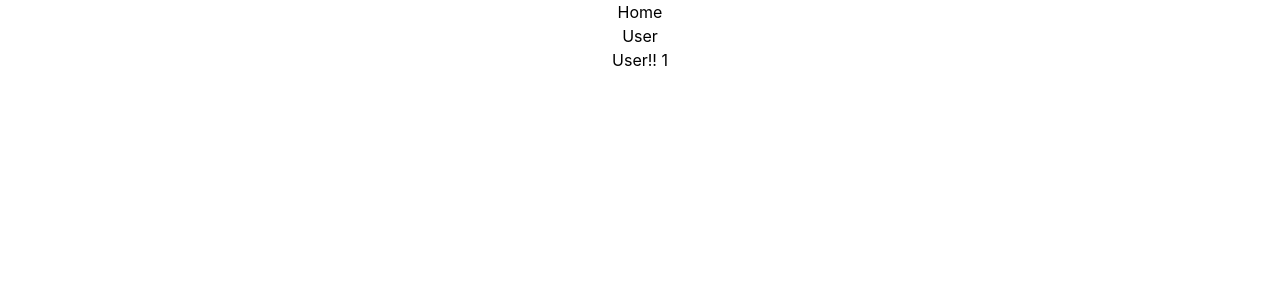
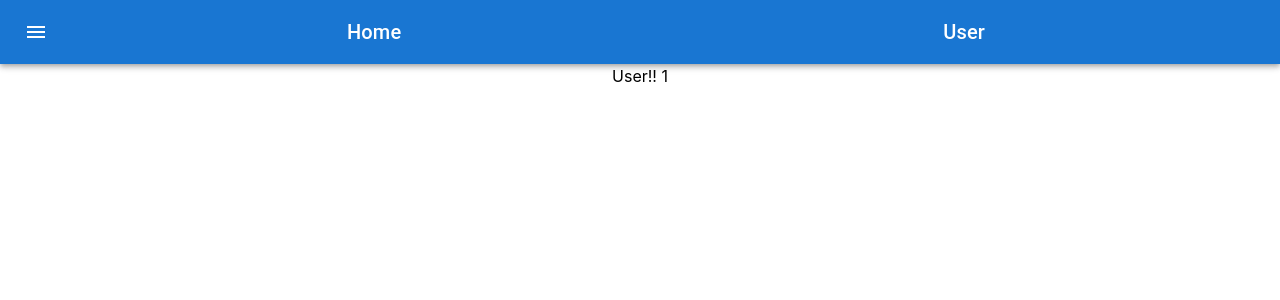
Before and after one commit to egesua/connect-hub, a React (Create React App) app: page /users/1 in a window 1280 px wide. Shown: the top 300 px of the page. Built offline with nearby package versions, Linux system fonts and the light colour scheme.

Commit message:
navbar added, some styling...

```diff
--- a/src/components/Home/Home.js
+++ b/src/components/Home/Home.js
@@ -2,6 +2,7 @@ import React from "react";
 import Post from "../Post/Post";
 
 import { useState, useEffect } from "react";
+import { Container } from "@mui/material";
 
 function Home() {
   const [error, setError] = useState(null);
@@ -29,11 +30,14 @@ function Home() {
     return <div> Loading... </div>;
   } else {
     return (
-      <div className="flex justify-around flex-wrap">
+      <Container
+        fixed
+        className="flex flex-wrap justify-center items-center bg-slate-900 h-screen p-2"
+      >
         {postList.map((post) => (
           <Post title={post.title} text={post.text}></Post>
         ))}
-      </div>
+      </Container>
     );
   }
 }
--- a/src/components/Navbar/Navbar.js
+++ b/src/components/Navbar/Navbar.js
@@ -1,23 +1,41 @@
 import React from "react"
 import { Link } from "react-router-dom";
+import AppBar from '@mui/material/AppBar';
+import Box from '@mui/material/Box';
+import Toolbar from '@mui/material/Toolbar';
+import Typography from '@mui/material/Typography';
+import IconButton from '@mui/material/IconButton';
+import MenuIcon from '@mui/icons-material/Menu';
 
 function Navbar() {
 
     let userId = 1;
 
     return (
-        <div>
-            <ul>
-                <li>
-                    <Link to="/">Home</Link>
-                </li>
-                <li>
-                    <Link to={{pathname : '/users/' + userId}}> User</Link>
-                </li>
-            </ul>
-
-        </div>
-    )
+      <div >
+        <Box sx={{ flexGrow: 1, display: "flex", justifyContent: 'space between' }}>
+          <AppBar position="static">
+            <Toolbar>
+              <IconButton
+                size="large"
+                edge="start"
+                color="inherit"
+                aria-label="menu"
+                sx={{ mr: 2 }}
+              >
+                <MenuIcon />
+              </IconButton>
+              <Typography variant="h6" component="div" sx={{ flexGrow: 1 }}>
+                <Link to="/">Home</Link>
+              </Typography>
+              <Typography variant="h6" component="div" sx={{ flexGrow: 1 }}>
+              <Link to={{ pathname: "/users/" + userId }}>User</Link>
+              </Typography>
+            </Toolbar>
+          </AppBar>
+        </Box>
+      </div>
+    );
 
 }
 
--- a/src/components/Post/Post.js
+++ b/src/components/Post/Post.js
@@ -36,8 +36,9 @@ function Post(props) {
   };
 
   return (
-    <div className="border-2 border-black border-solid">
-      <Card sx={{ maxWidth: 345 }}>
+    <div className='flex justify-center flex-wrap'>
+      <div className='m-4 max-w-md sm:max-w-lg md:max-w-xl lg:max-w-2xl xl:max-w-3xl flex-grow'>
+      <Card sx={{ maxWidth: 800 }}>
       <CardHeader
         avatar={
           <Avatar sx={{ bgcolor: red[500] }} aria-label="recipe">
@@ -50,7 +51,6 @@ function Post(props) {
           </IconButton>
         }
         title={title}
-        subheader="September 14, 2016"
       />
       <CardContent>
         <Typography variant="body2" color="text.secondary">
@@ -60,9 +60,6 @@ function Post(props) {
       <CardActions disableSpacing>
         <IconButton aria-label="add to favorites">
           <FavoriteIcon />
-        </IconButton>
-        <IconButton aria-label="share">
-          <ShareIcon />
         </IconButton>
         <ExpandMore
           expand={expanded}
@@ -79,9 +76,8 @@ function Post(props) {
         </CardContent>
       </Collapse>
     </Card>
-      {title}
-      {text}
     </div>
+  </div>
   )
 }
 
```
